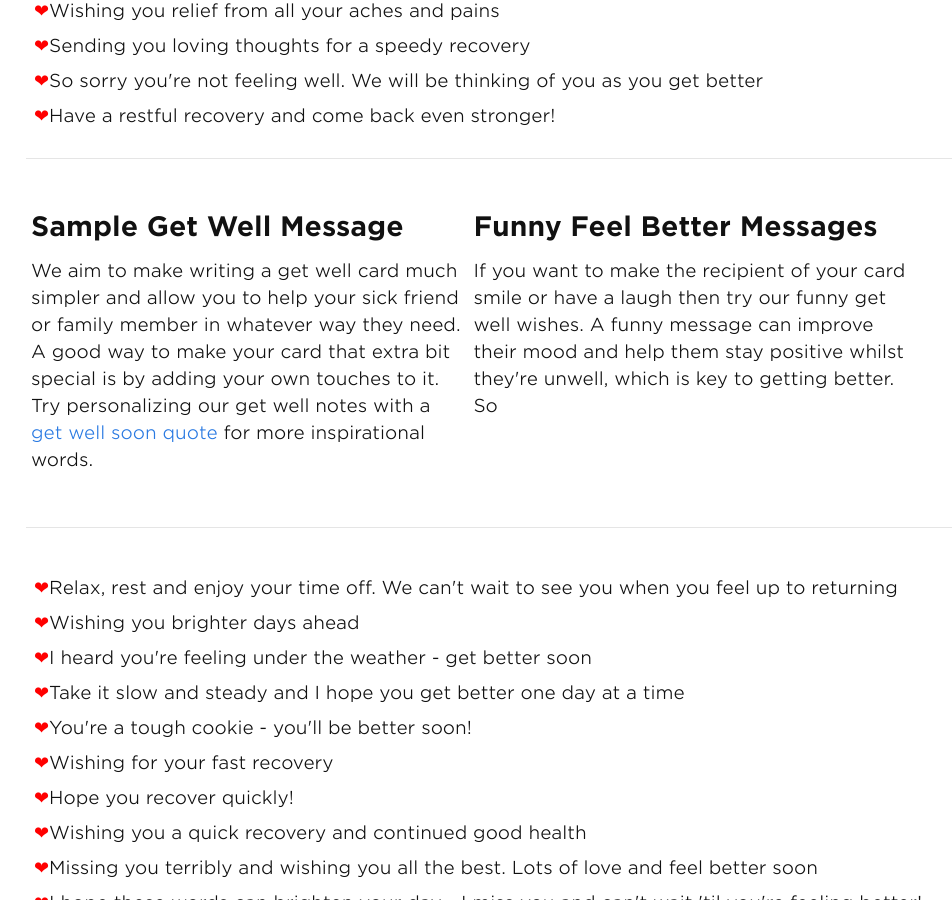
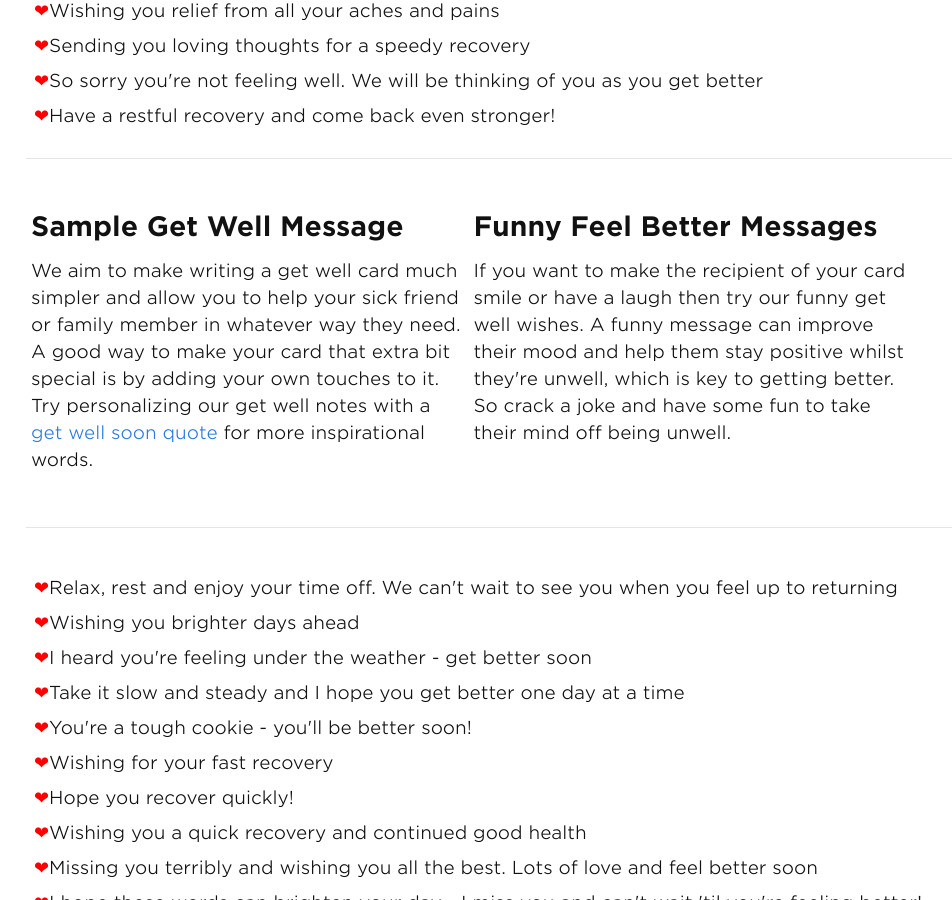
Before and after one commit to andyml123/andyml123.github.io, a Jekyll site: the page built from get-well-wishes.md, in a window 1280 px wide and 900 px high, scrolled down 4508 px. Shown: the whole window, without its empty margins (144-1096 px from the left). Built offline with Jekyll 4.4.1, drawn with Linux system fonts in a browser that asks for light colours.

Commit message:
Update get-well-wishes.md

```diff
--- a/get-well-wishes.md
+++ b/get-well-wishes.md
@@ -151,7 +151,7 @@ We aim to make writing a get well card much simpler and allow you to help your s
 <h2>Funny Feel Better Messages</h2>
 
 <p>
-If you want to make the recipient of your card smile or have a laugh then try our funny get well wishes. A funny message can improve their mood and help them stay positive whilst they're unwell, which is key to getting better. So
+If you want to make the recipient of your card smile or have a laugh then try our funny get well wishes. A funny message can improve their mood and help them stay positive whilst they're unwell, which is key to getting better. So crack a joke and have some fun to take their mind off being unwell.
 </p>
 </div>
 </div>
```
